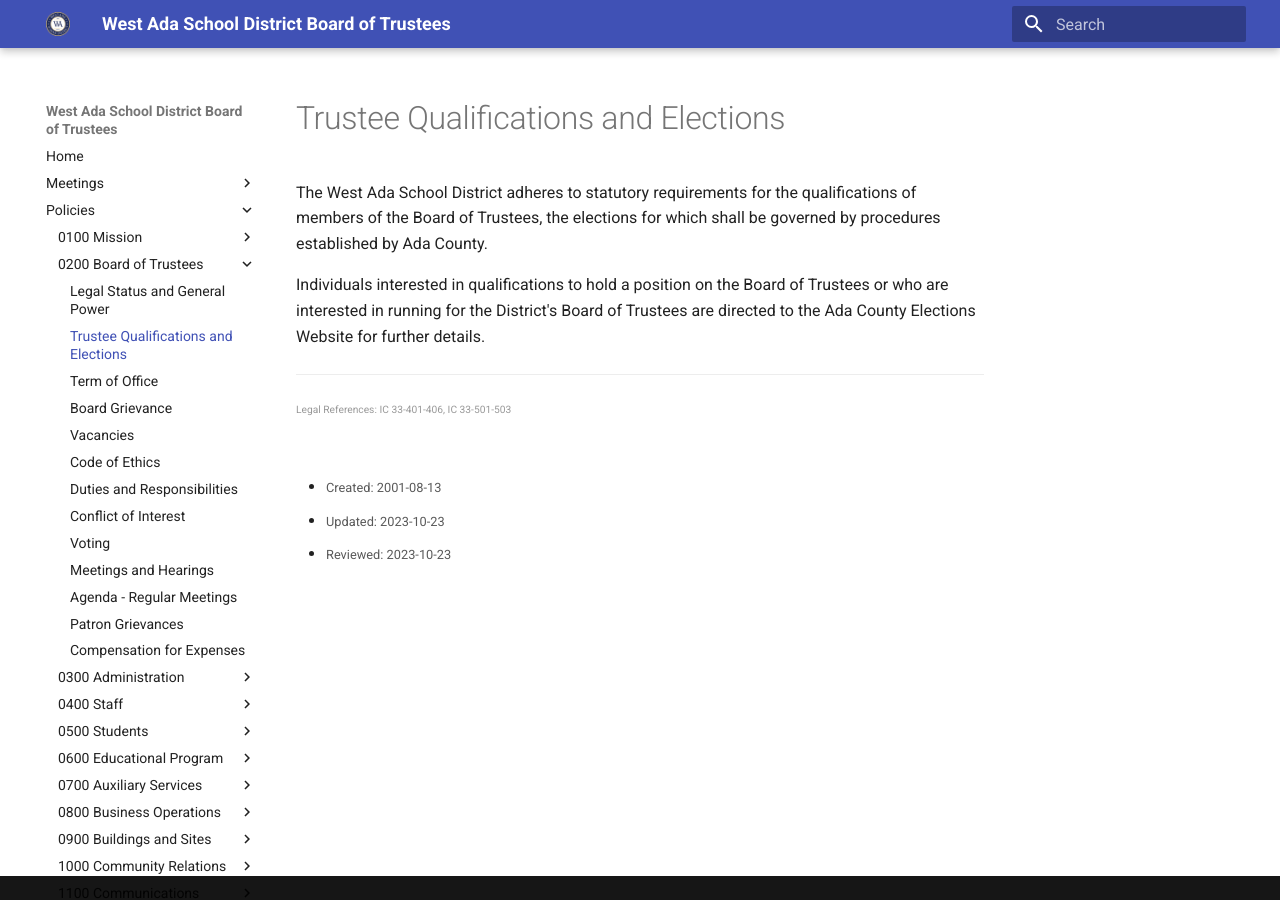
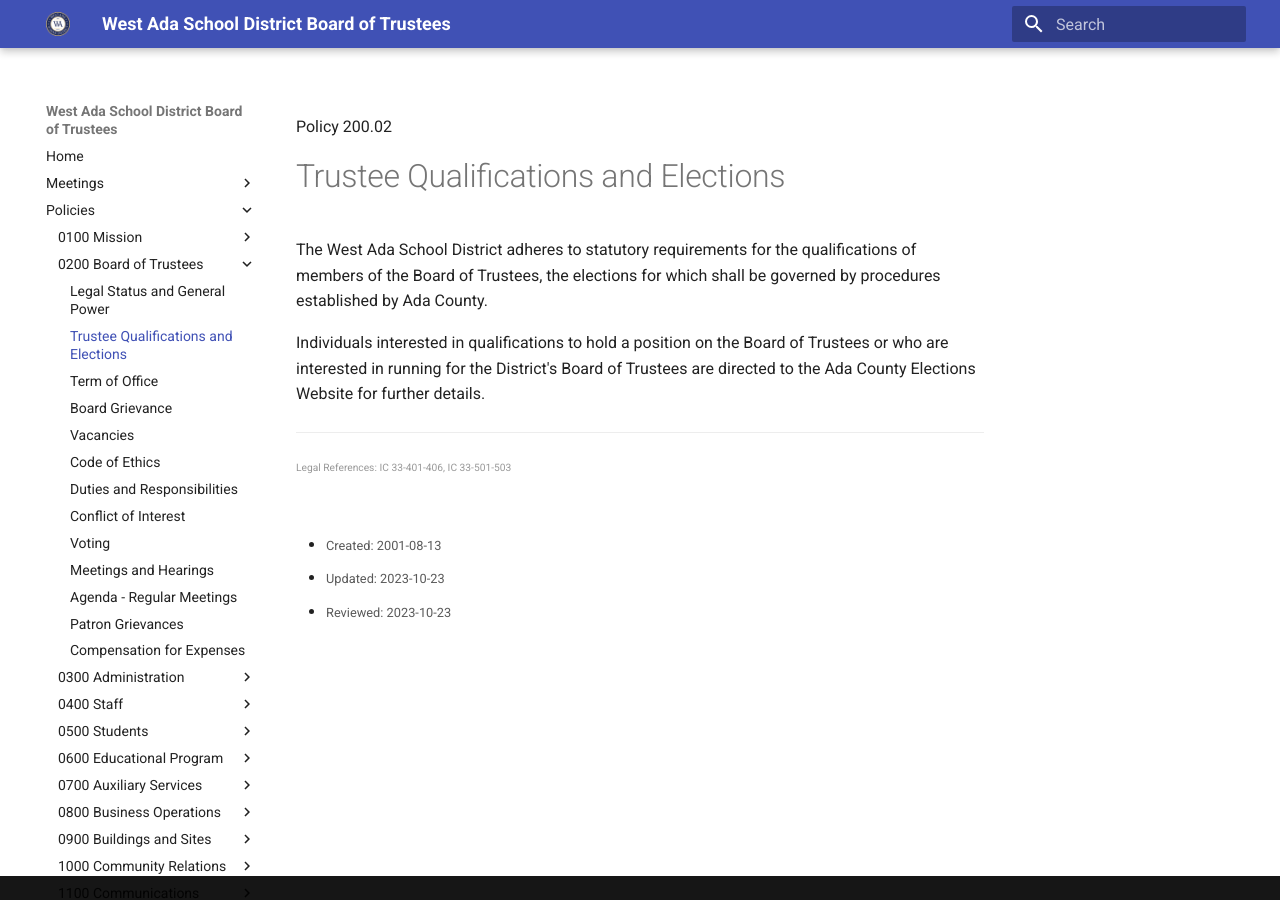
Before and after one commit to westada/section-400-hr-policy-review, an MkDocs documentation site: the page built from docs/policies/0200-Board-of-Trustees/0200_02.md, in a window 1280 px wide. Built offline with MkDocs 1.6.1 and Material for MkDocs 9.7.7, drawn with Linux system fonts in a browser that asks for light colours.

Commit message:
add policy code number to partials

```diff
--- a/overrides/main.html
+++ b/overrides/main.html
@@ -1,6 +1,7 @@
 {% extends "base.html" %}
 
 {% block content %}
+  {% include "partials/policy.html" %}
     {{ super() }}
   {% include "partials/legal.html" %}
 {% endblock %}
--- /dev/null
+++ b/overrides/partials/policy.html
@@ -0,0 +1,8 @@
+{#-
+  This file was automatically generated - do edit
+-#}
+{% if page and page.meta.code %}
+  <div class=''>
+    <p>Policy {{page.meta.code}}
+  </div>
+{% endif %}
```
